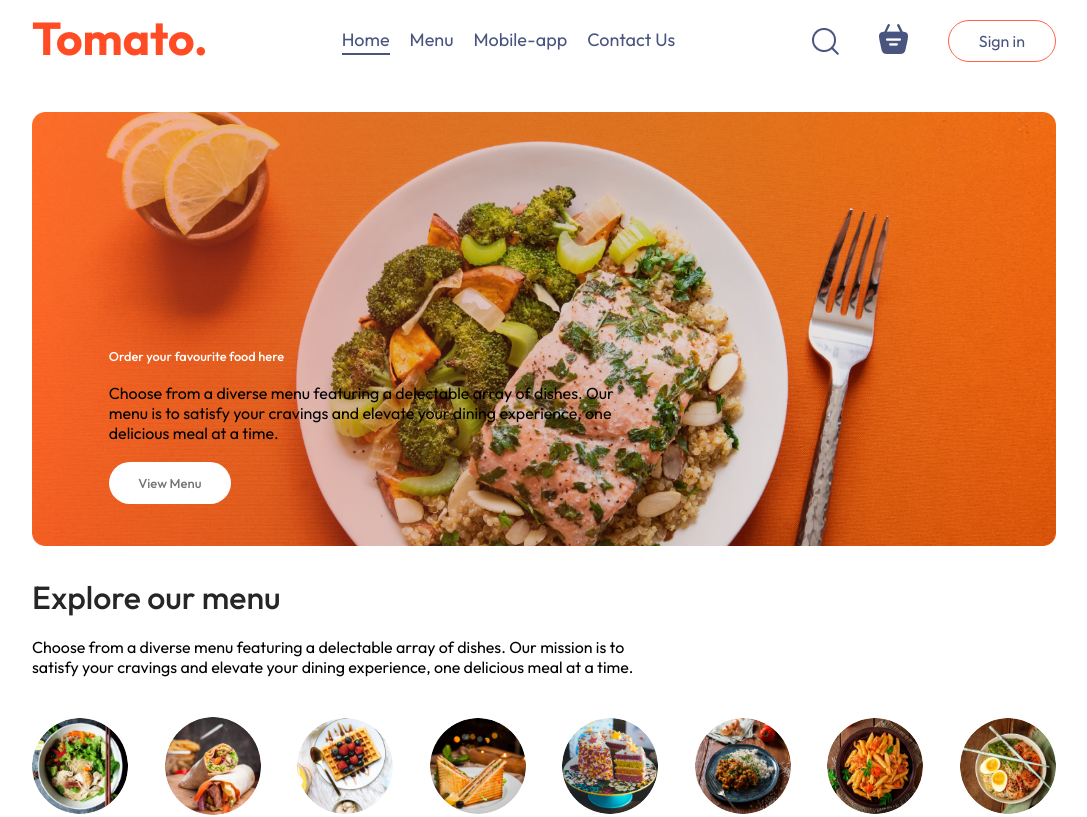
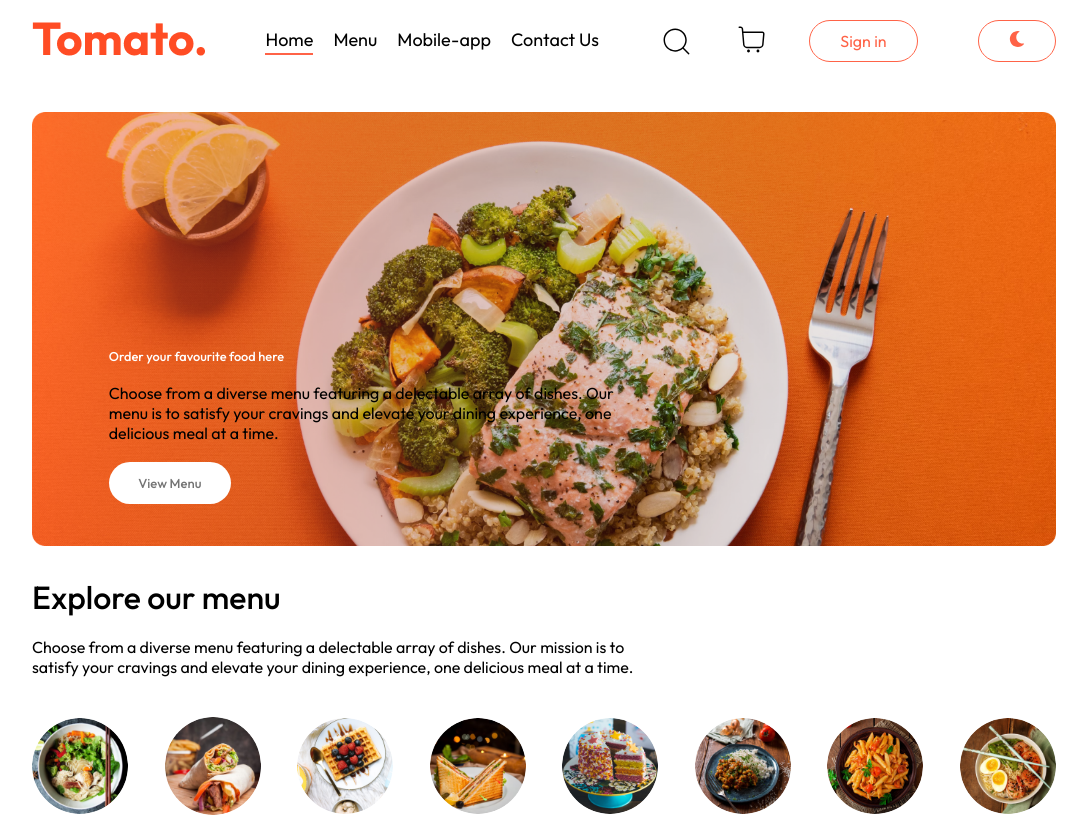
Before and after one commit to pratibha456/Food-Del-App, a React (Vite) app in the folder Frontend/: page / in a window 1280 px wide. Shown: the top 817 px of the page, without its empty margins (96-1183 px from the left). Built offline with nearby package versions, Linux system fonts and the light colour scheme.

Commit message:
Created the toggle mode, change cart and serach icon

```diff
--- a/Frontend/package.json
+++ b/Frontend/package.json
@@ -12,6 +12,7 @@
   "dependencies": {
     "react": "^18.3.1",
     "react-dom": "^18.3.1",
+    "react-icons": "^5.2.1",
     "react-router-dom": "^6.26.0"
   },
   "devDependencies": {
--- a/Frontend/src/App.jsx
+++ b/Frontend/src/App.jsx
@@ -12,11 +12,15 @@ import LoginPopup from "./components/LoginPopUp/LoginPopup";
 function App() {
   const [showLogin, setShowLogin] = useState(false);
 
+  const [isDarkMode, setIsDarkMode] = useState(false);
+
+
   return (
     <>
       {showLogin ? <LoginPopup setShowLogin={setShowLogin} /> : <></>}
-      <div className="app">
-        <Navbar setShowLogin={setShowLogin} />
+      <div className={`app ${isDarkMode ? 'dark-mode' : 'light-mode'}`}>
+        <Navbar setShowLogin={setShowLogin} isDarkMode={isDarkMode} setIsDarkMode={setIsDarkMode} />
+
         <Routes>
           <Route path="/" element={<Home />}></Route>
           <Route path="/cart" element={<Cart />}></Route>
--- a/Frontend/src/Pages/Cart/Cart.css
+++ b/Frontend/src/Pages/Cart/Cart.css
@@ -6,13 +6,13 @@
     display: grid;
     grid-template-columns: 1fr 1.5fr 1fr 1fr 1fr 0.5fr;
     align-items: center;
-    color: grey;
+    /* color: grey; */
     font-size: max(1vw, 12px);
   }
 
   .cart-items-item {
     margin: 10px 0px;
-    color: black;
+    /* color: black; */
   }
 
   .cart-items-item img{
@@ -46,7 +46,7 @@
   .cart-total-details{
       display: flex;
       justify-content: space-between;
-      color: #555;
+      /* color: #555; */
   }
 
   .cart-total hr{
@@ -68,7 +68,7 @@
   }
 
   .cart-promocode p{
-      color: #555;
+      /* color: #555; */
   }
 
   .cart-promocode-input{
--- a/Frontend/src/Pages/Cart/Cart.jsx
+++ b/Frontend/src/Pages/Cart/Cart.jsx
@@ -2,6 +2,7 @@ import React, { useContext } from "react";
 import "./Cart.css";
 import { StoreContext } from "../../Context/StoreContext";
 import { useNavigate } from "react-router-dom";
+
 
 const Cart = () => {
   const { cartItems, food_list, removeFromCart, getTotalCartAmount } = useContext(StoreContext);
--- a/Frontend/src/components/ExploreMenu/ExploreMenu.css
+++ b/Frontend/src/components/ExploreMenu/ExploreMenu.css
@@ -5,7 +5,7 @@
 }
 
 .explore-menu h1 {
-    color: #262626;
+  /* color: #262626; */
   font-weight: 500;
 }
 
@@ -24,11 +24,11 @@
   overflow: scroll;
 }
 
-  .explore-menu-list::-webkit-scrollbar{
+.explore-menu-list::-webkit-scrollbar {
   display: none;
 }
 
-  .explore-menu-list-item img{
+.explore-menu-list-item img {
   width: 7.5vw;
   min-width: 80px;
   cursor: pointer;
@@ -36,27 +36,26 @@
   transition: 0.2s;
 }
 
-  .explore-menu-list-item p{
+.explore-menu-list-item p {
   margin-top: 10px;
-      color: #747474;
-      font-size: max(1.4vw,16px);
+  font-size: max(1.4vw, 16px);
   cursor: pointer;
 }
 
-  .explore-menu hr{
+.explore-menu hr {
   margin: 10px 0px;
   height: 2px;
   background-color: #e2e2e2;
   border: none;
 }
 
-  .explore-menu-list-item .active{
+.explore-menu-list-item .active {
   border: 4px solid tomato;
   padding: 2px;
 }
 
-  @media (max-width:1050px){
-    .explore-menu-text{
+@media (max-width: 1050px) {
+  .explore-menu-text {
     max-width: 100%;
     font-size: 14px;
   }
--- a/Frontend/src/components/FoodItem/FoodItem.css
+++ b/Frontend/src/components/FoodItem/FoodItem.css
@@ -33,7 +33,6 @@
   }
 
   .food-item-desc {
-    color: #676767;
     font-size: 12px;
   }
 
--- a/Frontend/src/components/Navbar/Navbar.css
+++ b/Frontend/src/components/Navbar/Navbar.css
@@ -4,9 +4,13 @@
   justify-content: space-between;
   align-items: center;
   position: sticky;
-    top: 0 ;
+  top: 0;
   z-index: 999;
-    background-color: linear-gradient(135deg, rgba(255,255,255,0.1), rgba(255,255,255,0));
+  background-color: linear-gradient(
+    135deg,
+    rgba(255, 255, 255, 0.1),
+    rgba(255, 255, 255, 0)
+  );
   backdrop-filter: blur(10px);
 }
 
@@ -14,13 +18,11 @@
   width: 150px;
 }
 
-
-
 .navbar-menu {
   display: flex;
   list-style: none;
   gap: 20px;
-    color: #49557e;
+  /* color: #49557e; */
   font-size: 18px;
 }
 
@@ -33,7 +35,7 @@
 .navbar button {
   background: transparent;
   font-size: 16px;
-    color: #49557e;
+  color: tomato;
   border: 1px solid tomato;
   padding: 10px 30px;
   border-radius: 50px;
@@ -47,68 +49,80 @@
 
 .navbar .active {
   padding-bottom: 2px;
-    border-bottom: 2px solid #49557e;
+  border-bottom: 2px solid tomato;
 }
 
-  .navbar li{
+.navbar li {
   cursor: pointer;
 }
 
-  .navbar-search-icon{
+.navbar-search-icon {
   position: relative;
 }
-   .navbar-search-icon .dot{
+
+.navbar-search-icon .cart-icon {
+  position: relative;
+  min-width: 35px;
+  min-height: 35px;
+}
+
+.navbar-right .search-ic{
+  position: relative;
+  min-width: 35px;
+  min-height: 35px;
+}
+
+.navbar-search-icon .dot {
   position: absolute;
   min-width: 10px;
   min-height: 10px;
   background-color: tomato;
-      border-radius: 5px ;
+  border-radius: 5px;
   top: -8px;
   right: -8px;
 }
 
-   @media (max-width:1050px) {
-    .navabr .logo{
+@media (max-width: 1050px) {
+  .navabr .logo {
     width: 140px;
   }
-    .navbar-menu{
+  .navbar-menu {
     gap: 20px;
     font-size: 17px;
   }
-    .navbar-right{
+  .navbar-right {
     gap: 22px;
   }
-    .navbar-right img{
+  .navbar-right img {
     width: 22px;
   }
-    .navbar-right button{
+  .navbar-right button {
     padding: 8px 25px;
   }
 }
 
-   @media (max-width:900px) {
-    .navabr .logo{
+@media (max-width: 900px) {
+  .navabr .logo {
     width: 120px;
   }
-    .navbar-menu{
+  .navbar-menu {
     gap: 15px;
     font-size: 16px;
   }
-    .navbar-right{
+  .navbar-right {
     gap: 20px;
   }
-    .navbar-right img{
+  .navbar-right img {
     width: 20px;
   }
-    .navbar-right button{
+  .navbar-right button {
     padding: 7px 20px;
     font-size: 15px;
   }
 }
 
-   @media (max-width:750px) {
-
-    .navbar-menu{
+@media (max-width: 750px) {
+  .navbar-menu {
     display: none;
   }
 }
--- a/Frontend/src/components/Navbar/Navbar.jsx
+++ b/Frontend/src/components/Navbar/Navbar.jsx
@@ -3,8 +3,16 @@ import "./Navbar.css";
 import { assets } from "../../assets/assets";
 import { Link } from "react-router-dom";
 import { StoreContext } from "../../Context/StoreContext";
+import { FaSun, FaMoon } from "react-icons/fa";
+import { CiShoppingCart } from "react-icons/ci";
+import { CiSearch } from "react-icons/ci";
 
-const Navbar = ({ setShowLogin }) => {
+
+const Navbar = ({ setShowLogin, isDarkMode, setIsDarkMode }) => {
+  const toggleMode = () => {
+    setIsDarkMode(!isDarkMode);
+  };
+
   const [menu, setMenu] = useState("Home");
 
   const { getTotalCartAmount } = useContext(StoreContext);
@@ -48,15 +56,20 @@ const Navbar = ({ setShowLogin }) => {
         </a>
       </ul>
       <div className="navbar-right">
-        <img src={assets.search_icon} alt="" />
+        <CiSearch
+        className="search-ic" />
+
         <div className="navbar-search-icon">
           <Link to="/cart">
-            <img src={assets.basket_icon} alt="" />
+            <CiShoppingCart className="cart-icon" />
           </Link>
           <div className={getTotalCartAmount() === 0 ? "" : "dot"}></div>
         </div>
         <button onClick={() => setShowLogin(true)}>Sign in</button>
       </div>
+      <button onClick={toggleMode} className="toggle-button">
+        {isDarkMode ? <FaSun /> : <FaMoon />}
+      </button>
     </div>
   );
 };
--- a/Frontend/src/index.css
+++ b/Frontend/src/index.css
@@ -23,6 +23,28 @@ a{
   margin: auto;
 }
 
+.light-mode {
+  background-color: #fff;
+  color: #000;
+}
+
+.dark-mode {
+  background-color: #333;
+  color: #fff;
+}
+
+.toggle-button {
+  background: none;
+  border: none;
+  cursor: pointer;
+  font-size: 1.5rem;
+  transition: color 0.3s ease;
+}
+
+.toggle-button:hover {
+  color: tomato;
+}
+
 @keyframes fadeIn{
   0%{
     opacity: 0;
```
Also changed, not shown: 2 other files (tests, documents, lock files or other folders). Lines whose indentation alone changed are shown as unchanged.
